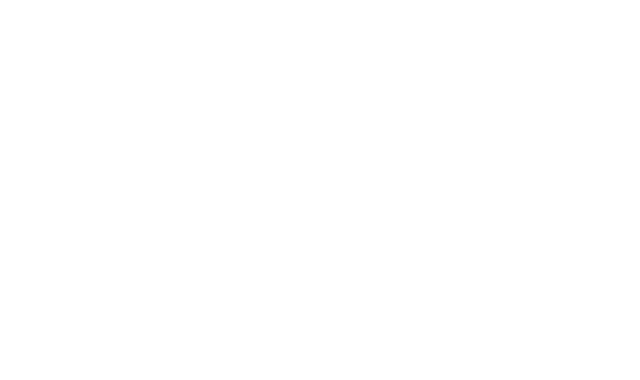
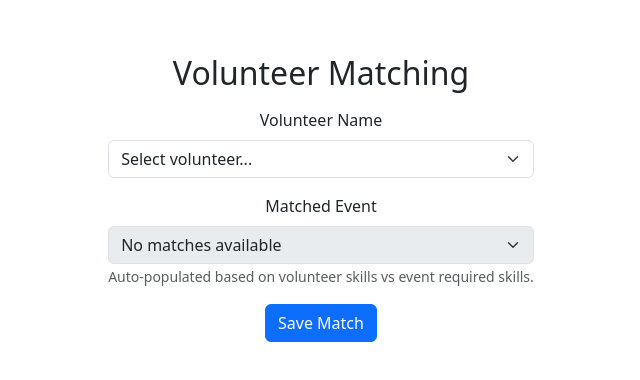
Before and after one commit to Muhammad-Wajeeh/4353-Software-Design-Project-, a React (Vite) app in the folder Client/: page /VolunteerMatching in a window 1280 px wide. Before the commit this address had no page. Shown: the part 202-582 px from the top of the page, without its empty margins (319-959 px from the left). Built offline with nearby package versions, Linux system fonts and the light colour scheme.

Commit message:
Added Volunteer Matching

```diff
--- a/Client/src/App.jsx
+++ b/Client/src/App.jsx
@@ -5,6 +5,7 @@
 import Register from "./Pages/Register";
 import ProfileManagement from "./Pages/ProfileManagement";
 import EventManagement from './Pages/EventManagement';
+import VolunteerMatching from "./Pages/VolunteerMatching";
 
 
 function App() {
@@ -24,6 +25,10 @@
           path="/EventManagement"
           element = {<EventManagement></EventManagement>}
             />
+            <Route
+          path="/VolunteerMatching"
+          element = {<VolunteerMatching></VolunteerMatching>}
+            />
         </Routes>
       </Router>
 
--- a/Client/src/Pages/VolunteerMatching.jsx
+++ b/Client/src/Pages/VolunteerMatching.jsx
@@ -4,48 +4,53 @@
 
 function VolunteerMatching(){
     //fake data until database made
+    //Volunteer Data
   const volunteers = [
     { id: "v1", fullName: "Tiara Tran", email: "tiara@example.com", skills: ["Food Service", "Logistics"] },
     { id: "v2", fullName: "Lee Park",   email: "lee@example.com",   skills: ["First Aid", "Event Setup"] },
   ];
-
+  //Event Data
   const events = [
     { id: "e1", name: "Food Drive",   date: "2025-10-05", requiredSkills: ["Food Service"] },
     { id: "e2", name: "Park Cleanup", date: "2025-10-12", requiredSkills: ["Event Setup", "Logistics"] },
     { id: "e3", name: "Health Fair",  date: "2025-10-20", requiredSkills: ["First Aid"] },
   ];
 
-  // --- State ---
+  //Reading which Volunteer and Event is chosen
+  //Read whether we have tried to submit
+  //And whether to show a saved successfully banner
   const [volunteerId, setVolunteerId] = useState("");
   const [eventId, setEventId] = useState("");
   const [validated, setValidated] = useState(false);
   const [saved, setSaved] = useState(false);
 
-  // --- Derived: selected volunteer ---
+  //Using the selected Volunteer Id we find the name, email and skills of the volunteer
+  // use memo is there to make sure this is only recalculated when a new input is made
   const selectedVolunteer = useMemo(
     () => volunteers.find(v => v.id === volunteerId),
     [volunteers, volunteerId]
   );
 
-  // --- Compute matched events whenever volunteer changes ---
+  //if no volunteer, no event match
+  //when a volunteer is selected, find events that share skills required that the volunteer possesses
   const matchedEvents = useMemo(() => {
     if (!selectedVolunteer) return [];
-    // simple matching rule: event.requiredSkills ⊆ volunteer.skills (any overlap works here)
+
     return events.filter(ev =>
       ev.requiredSkills.some(rs => selectedVolunteer.skills.includes(rs))
     );
   }, [events, selectedVolunteer]);
 
-  // Reset event selection when volunteer changes
+  //When a different volunteer is chosen, the previously chosen event is cleared.
   useEffect(() => {
     setEventId("");
   }, [volunteerId]);
 
-  // --- Submit handler ---
+  //The Submit Handler
   const handleSubmit = (e) => {
-    e.preventDefault();
-    setValidated(true);
-    if (!volunteerId || !eventId) return;
+    e.preventDefault(); //stops the browser from relaoding the page on a submit
+    setValidated(true); //tells UI to show error message for missing fields.
+    if (!volunteerId || !eventId) return; //if both selections exist, we show a success banner
 
     // TODO: send to backend
     // console.log({ volunteerId, eventId });
@@ -57,6 +62,7 @@
 
   return (
     <>
+    {/* gives the user feedback that their action worked */}
       <h2 className="mb-3">Volunteer Matching</h2>
 
       {saved && (
@@ -65,8 +71,8 @@
         </Alert>
       )}
 
-      <Form noValidate onSubmit={handleSubmit}>
-        {/* Volunteer Name (Auto-fill from DB) */}
+       <Form noValidate onSubmit={handleSubmit}> {/*wraps all the input, OnSubmit calls handler, noo validate lets us control validation messages. Need a container to know what to submit and when to validate */}
+        {/* creates and displays the dropdown list using the data of volunteers in our database */}
         <Form.Group className="mb-3" controlId="vmVolunteer">
           <Form.Label>Volunteer Name</Form.Label>
           <Form.Select
@@ -88,7 +94,7 @@
           </Form.Control.Feedback>
         </Form.Group>
 
-        {/* Matched Event (Auto-fill from DB based on volunteer profile) */}
+        {/* shows events that match the selected volunteer skills */}
         <Form.Group className="mb-3" controlId="vmMatchedEvent">
           <Form.Label>Matched Event</Form.Label>
           <Form.Select
@@ -115,7 +121,7 @@
             Please select a matched event.
           </Form.Control.Feedback>
         </Form.Group>
-
+        {/* Triggers the form submission */}
         <Button type="submit" variant="primary">Save Match</Button>
       </Form>
     </>
```
